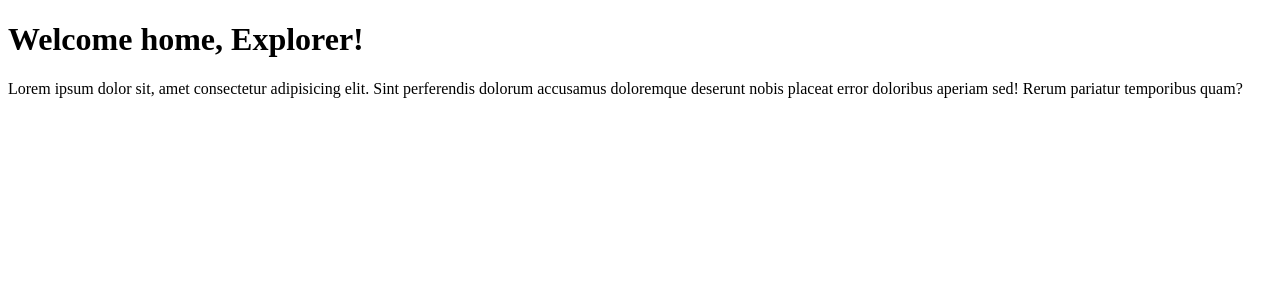
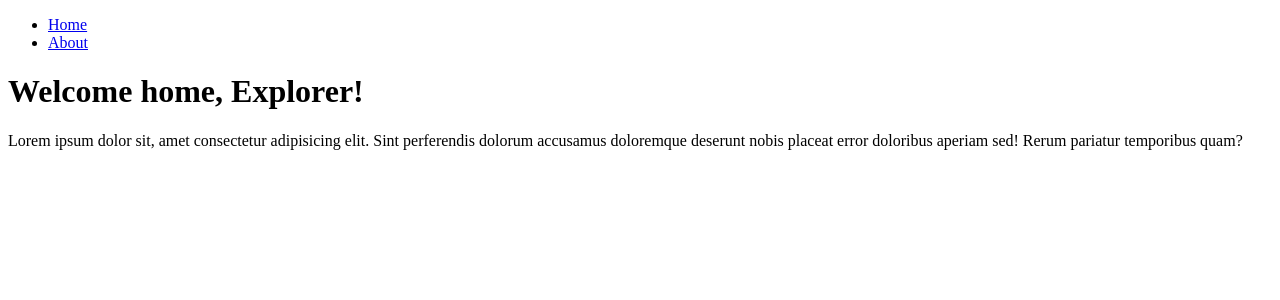
Before and after one commit to madebyalex/jamstack-explorer-nextjs, a Next.js app: page / in a window 1280 px wide. Shown: the top 300 px of the page. Built offline with nearby package versions, Linux system fonts and the light colour scheme.

Commit message:
Add basic nav

```diff
--- /dev/null
+++ b/components/Header.js
@@ -0,0 +1,24 @@
+import Link from 'next/link';
+
+function Header() {
+  return (
+    <div id='main-header'>
+      <nav id='main' aria-label='main'>
+        <ul>
+          <li>
+            <Link href='/'>
+              <a>Home</a>
+            </Link>
+          </li>
+          <li>
+            <Link href='/about/'>
+              <a>About</a>
+            </Link>
+          </li>
+        </ul>
+      </nav>
+    </div>
+  );
+}
+
+export default Header;
--- a/pages/index.js
+++ b/pages/index.js
@@ -1,6 +1,13 @@
+import Header from '../components/Header';
+import Head from 'next/head';
+
 function Home() {
   return (
     <>
+      <Head>
+        <title>Home</title>
+      </Head>
+      <Header />
       <h1>Welcome home, Explorer!</h1>
       <p>
         Lorem ipsum dolor sit, amet consectetur adipisicing elit. Sint
```
Also changed, not shown: pages/about.js (+7 -0 lines).
